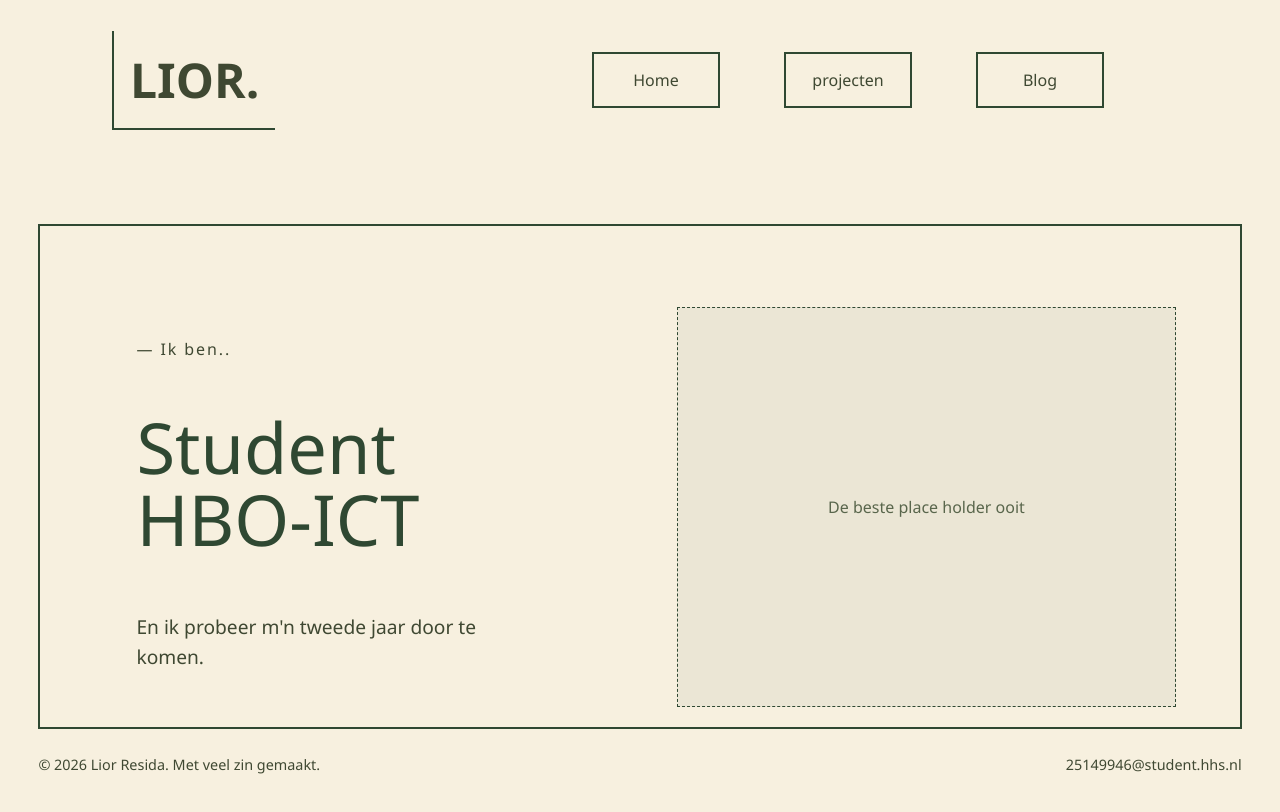
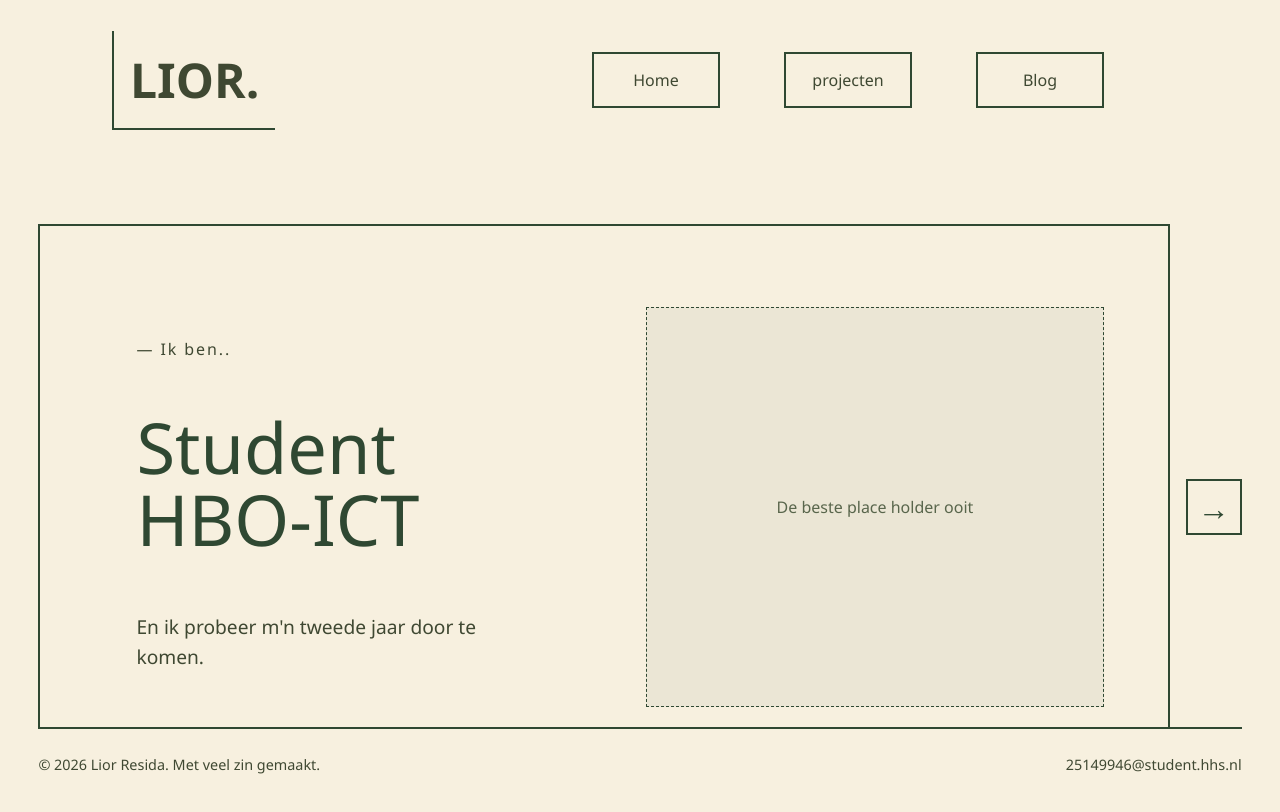
Before and after one commit to Iglorr/OP_1_PORTFOLIO-SITE, a plain HTML site: page index.html in a window 1280 px wide. Drawn offline with Linux system fonts and the light colour scheme.

Commit message:
Verwisselbare dit ben ik kaartjes

```diff
--- a/assets/CSS/style.css
+++ b/assets/CSS/style.css
@@ -71,11 +71,21 @@ header {
     border-left: 2px solid #2F4832;
 }
 
+.home-page {
+    display: grid;
+    grid-template-columns: minmax(0, 88rem) auto;
+    justify-content: center;
+    align-items: center;
+    gap: 1rem;
+}
+
 .intro {
     display: grid;
-    grid-template-columns: 1.15fr 1fr;
+    grid-template-columns: minmax(0, 1.15fr) minmax(0, 1fr);
+    gap: 1rem;
     align-items: center;
     max-width: 88rem;
+    width: 100%;
     min-height: 28rem;
     margin-inline: auto;
     padding: clamp(1.5rem, 5vw, 5rem);
@@ -91,6 +101,32 @@ main {
 .intro-label {
     font-size: 1rem;
     letter-spacing: 0.12em;
+}
+
+.intro-next {
+    width: 3.5rem;
+    height: 3.5rem;
+    padding: 0;
+    border: 2px solid #2F4832;
+    background-color: transparent;
+    color: #2F4832;
+    font: inherit;
+    font-size: 2rem;
+    cursor: pointer;
+}
+
+.intro-next:hover {
+    background-color: rgb(47 72 50 / 8%);
+}
+
+.intro-next:focus-visible {
+    outline: 2px solid #2F4832;
+    outline-offset: 4px;
+}
+
+.intro-text h2 {
+    white-space: pre-line;
+    overflow-wrap: anywhere;
 }
 
 .intro-text h2 {
@@ -316,6 +352,10 @@ footer p {
 }
 
 @media (max-width: 42rem) {
+    .home-page {
+        grid-template-columns: minmax(0, 1fr);
+    }
+
     .projects-layout {
         flex-direction: column;
     }
@@ -331,6 +371,10 @@ footer p {
 
     .intro-placeholder {
         aspect-ratio: 4 / 3;
+    }
+
+    .intro-next {
+        justify-self: end;
     }
 }
 
--- /dev/null
+++ b/assets/JS/intro.js
@@ -0,0 +1,27 @@
+const introLabel = document.querySelector(".intro-label");
+const introTitle = document.querySelector("#intro-title");
+const introDescription = document.querySelector(".intro-description");
+const introCaption = document.querySelector(".intro-placeholder figcaption");
+const introNext = document.querySelector(".intro-next");
+
+fetch("assets/JSON/Intro.json")
+    .then(response => response.json())
+    .then(cards => {
+        let currentCard = 0;
+
+        function showCard() {
+            const card = cards[currentCard];
+
+            introLabel.textContent = card.label;
+            introTitle.textContent = card.title;
+            introDescription.textContent = card.text;
+            introCaption.textContent = card.caption;
+        }
+
+        showCard();
+        introNext.hidden = cards.length < 2;
+        introNext.addEventListener("click", () => {
+            currentCard = (currentCard + 1) % cards.length;
+            showCard();
+        });
+    });
--- /dev/null
+++ b/assets/JSON/Intro.json
@@ -0,0 +1,14 @@
+[
+    {
+        "label": "— Ik ben..",
+        "title": "Student\nHBO-ICT",
+        "text": "En ik probeer m'n tweede jaar door te komen.",
+        "caption": "De beste place holder ooit"
+    },
+    {
+        "label": "— Ik hou van..",
+        "title": "Boulderen",
+        "text": "De beste sport ooit.. beetje op een muur klimmen.",
+        "caption": "De beste place holder ooit"
+    }
+]
--- a/index.html
+++ b/index.html
@@ -6,6 +6,7 @@
     <meta name="viewport" content="width=device-width, initial-scale=1.0">
     <title>Home | Portfolio Website</title>
     <link rel="stylesheet" href="assets/CSS/style.css">
+    <script src="assets/JS/intro.js" defer></script>
 </head>
 
 <body>
@@ -14,9 +15,9 @@
         <h1 class="site-name">LIOR. </h1>
         <nav>
             <ul>
-                <li><a href="index.html">Home</a></li>
+                <li><a href="index.html" aria-current="page">Home</a></li>
                 <li><a href="projecten.html">projecten</a></li>
-                <li><a href="blog.html" aria-current="page">Blog</a></li>
+                <li><a href="blog.html">Blog</a></li>
             </ul>
         </nav>
     </header>
@@ -25,9 +26,9 @@
 
 
 
-    <main>
+    <main class="home-page">
         <section class="intro" aria-labelledby="intro-title">
-            <article class="intro-text">
+            <article class="intro-text" id="intro-card" aria-live="polite" aria-atomic="true">
                 <p class="intro-label">— Ik ben..</p>
                 <h2 id="intro-title">Student<br>HBO-ICT</h2>
                 <p class="intro-description">En ik probeer m'n tweede jaar door te komen.</p>
@@ -36,6 +37,7 @@
                 <figcaption>De beste place holder ooit</figcaption>
             </figure>
         </section>
+        <button class="intro-next" type="button" aria-label="Volgende introkaart" aria-controls="intro-card" hidden>→</button>
     </main>
 
     <footer>
```
Also changed, not shown: blog.html (+1 -1 lines), projecten.html (+5 -5 lines), wiebenik.html (deleted, +0 -29 lines), assets/images/placeholder.png (added).
